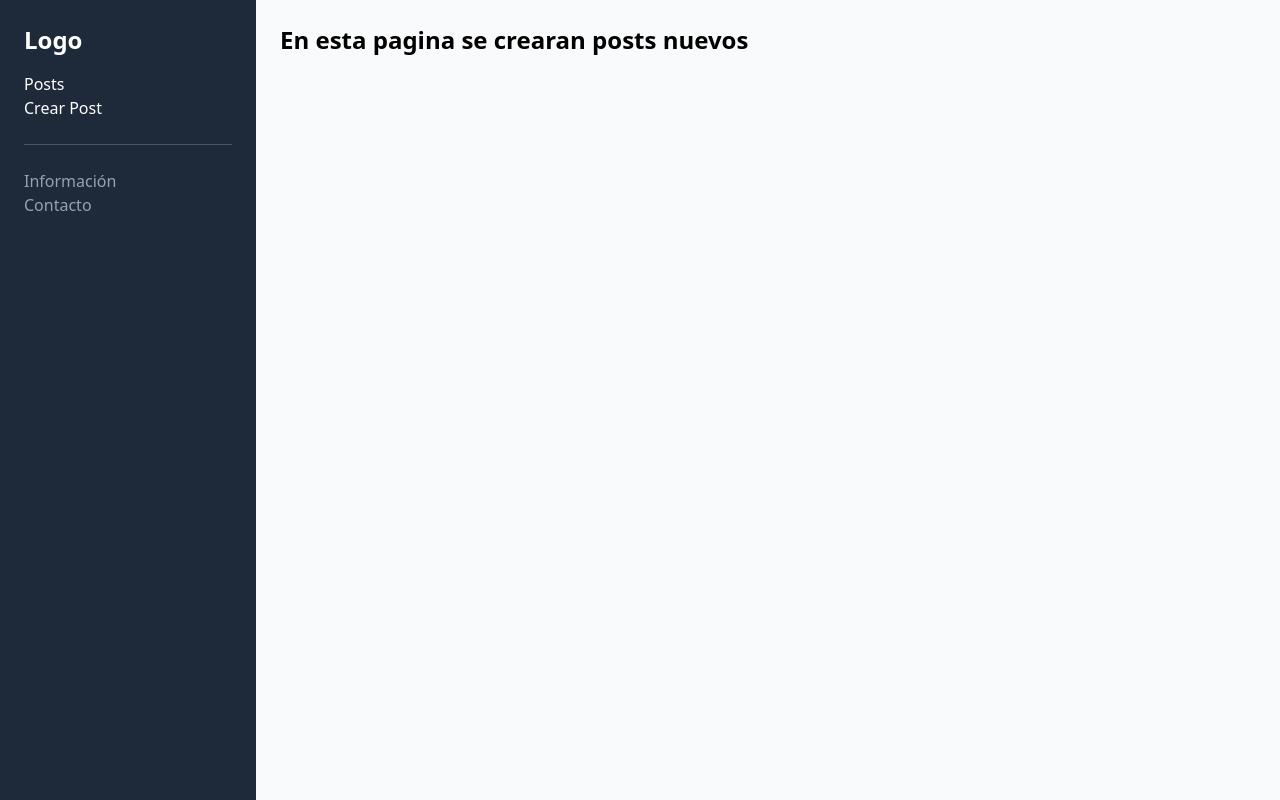
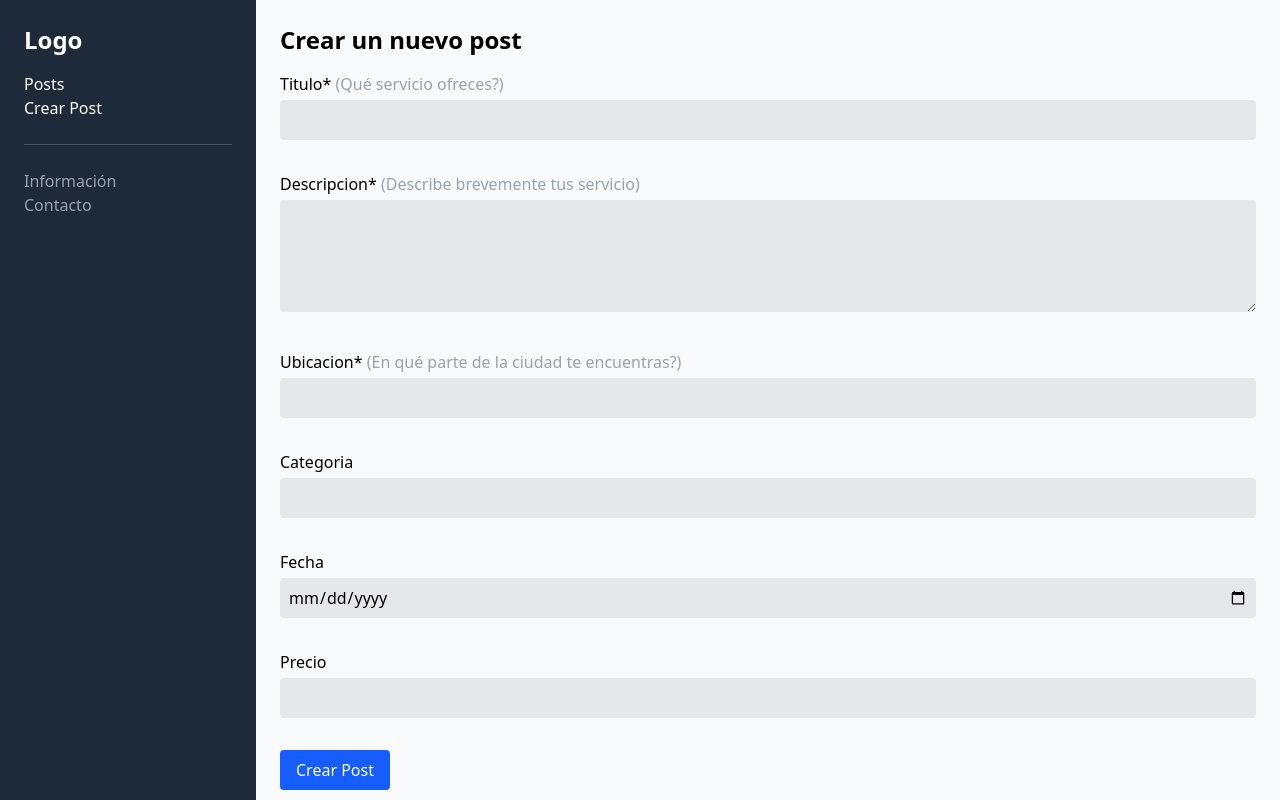
Before and after one commit to villa-santiago/colombians-in-paris, a React (Vite) app: page /create in a window 1280 px wide. Built offline with nearby package versions, Linux system fonts and the light colour scheme.

Commit message:
implemented the post creationg page, managed to perform POST to the backend

```diff
--- a/src/pages/CreatePostPage.jsx
+++ b/src/pages/CreatePostPage.jsx
@@ -1,7 +1,148 @@
+import { useState } from "react";
+
 function CreatePostPage () {
+    const [formData, setFormData] = useState(
+        {
+            title: "",
+            author: "",
+            category: "",
+            location: "",
+            description: "",
+            price: "",
+            date: ""
+}
+
+    );
+
+    const handleChange = (e) => {
+        const { name, value} = e.target;
+
+        setFormData((prevFormData) => ({
+            ...prevFormData,
+            [name]: value
+        }));
+    };
+
+    const handleSubmit = async (e) => {
+        e.preventDefault();
+        if (!formData.title || !formData.description) {
+            alert("Por favor completa los campos obligatorios");
+            return;
+        }
+
+
+    try {
+        const response = await fetch("http://localhost:3000/posts", {
+            method: "POST",
+            headers: {
+                "Content-Type": "application/json"
+            },
+            body: JSON.stringify(formData)
+        });
+
+        if (!response.ok) {
+            throw new Error ("Error de envio");
+        }
+
+        const data = await response.json();
+        console.log("Respuesta del backend", data);
+
+        alert ("Tu post ha sido creado exitosamente");
+
+    } catch (error){
+        console.error("Error:", error);
+        alert("Error de envio");
+    }
+};
+
+
+
     return(
-        <h1 className="text-2xl font-bold mb-4">En esta pagina se crearan posts nuevos</h1>
-    )
+        <div>
+            <h1 className="text-2xl font-bold mb-4">Crear un nuevo post</h1>
+            <form className="space-y-8">
+                <div>
+                    <label className="block font-medium mb-1">Titulo* <span className="text-md text-gray-400">(Qué servicio ofreces?)</span></label>
+                    <input
+                        type = "text"
+                        name = "title"
+                        value = {formData.title}
+                        onChange={handleChange}
+                        className="w-full bg-gray-200 p-2 rounded focus:outline-none focus:ring-2 focus:ring-blue-500"
+                        required
+                    />
+                </div>
+
+                <div>
+                    <label className="block font-medium mb-1">Descripcion* <span className="text-md text-gray-400">(Describe brevemente tus servicio)</span></label>
+                    <textarea
+                        name = "description"
+                        value = {formData.description}
+                        onChange={handleChange}
+                        className="w-full bg-gray-200 p-2 rounded focus:outline-none focus:ring-2 focus:ring-blue-500"
+                        rows="4"
+                        required
+                    />
+                </div>
+
+                <div>
+                    <label className="block font-medium mb-1">Ubicacion* <span className="text-md text-gray-400">(En qué parte de la ciudad te encuentras?)</span></label>
+                    <input
+                        type = "text"
+                        name = "location"
+                        value = {formData.location}
+                        onChange={handleChange}
+                        className="w-full bg-gray-200 p-2 rounded focus:outline-none focus:ring-2 focus:ring-blue-500"
+                        required
+                    />
+                </div>
+
+                <div>
+                    <label className="block font-medium mb-1">Categoria</label>
+                    <input
+                        type = "text"
+                        name = "category"
+                        value = {formData.category}
+                        onChange={handleChange}
+                        className="w-full bg-gray-200 p-2 rounded focus:outline-none focus:ring-2 focus:ring-blue-500"
+                    />
+                </div>
+
+                <div>
+                    <label className="block font-medium mb-1">Fecha</label>
+                    <input
+                        type = "date"
+                        name = "date"
+                        value = {formData.date}
+                        onChange={handleChange}
+                        className="w-full bg-gray-200 p-2 rounded focus:outline-none focus:ring-2 focus:ring-blue-500"
+                    />
+                </div>
+
+                <div>
+                    <label className="block font-medium mb-1">Precio</label>
+                    <input
+                        type = "number"
+                        name = "price"
+                        value = {formData.price}
+                        onChange={handleChange}
+                        className="w-full bg-gray-200 p-2 rounded focus:outline-none focus:ring-2 focus:ring-blue-500"
+                        min ="0"
+                    />
+                </div>
+
+                <button
+                    type = "submit"
+                    onClick={handleSubmit}
+                    className="bg-blue-600 text-white px-4 py-2 rounded hover:bg-blue-700">
+                    Crear Post
+                </button>
+
+            </form>
+
+        </div>
+
+    );
 }
 
 export default CreatePostPage
```
